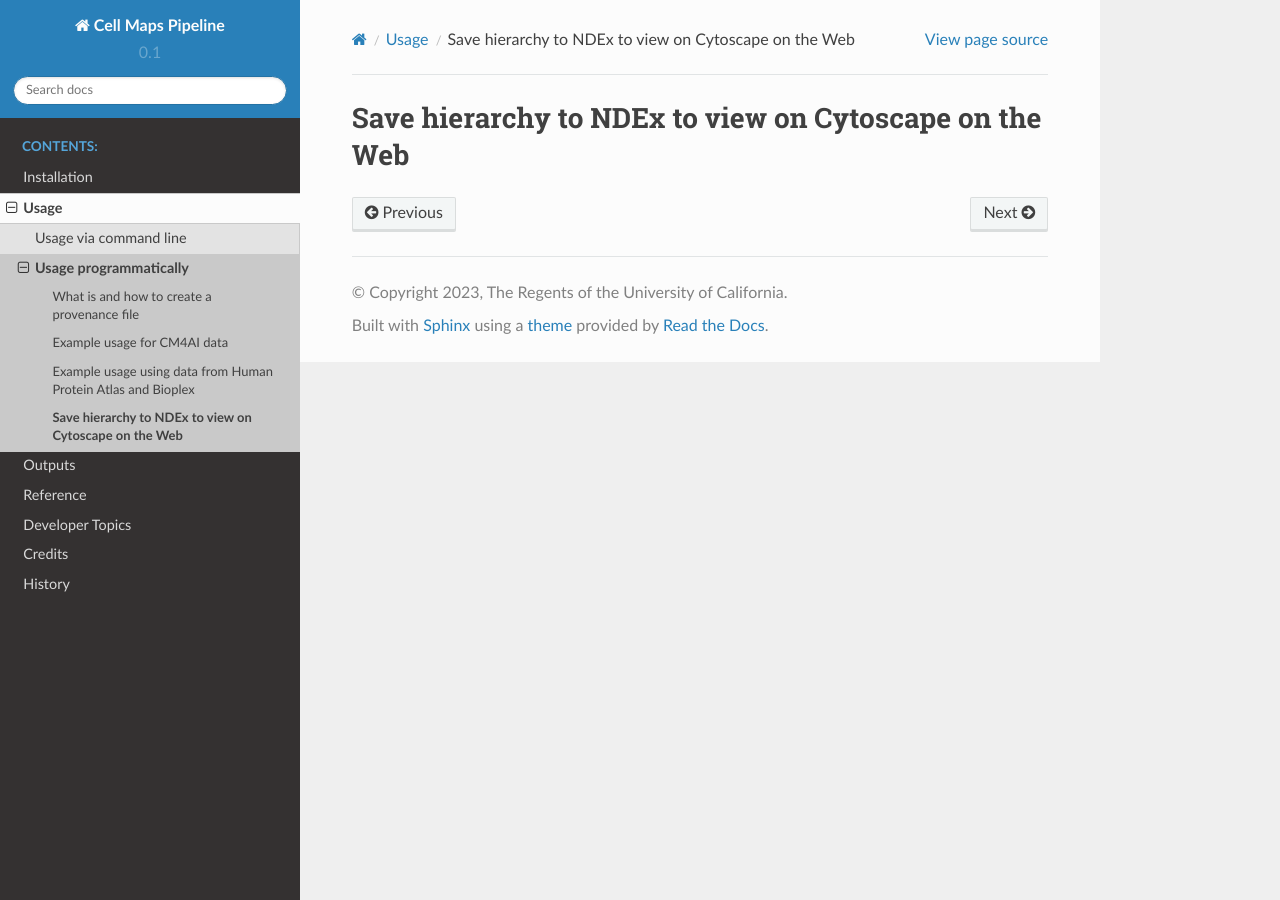
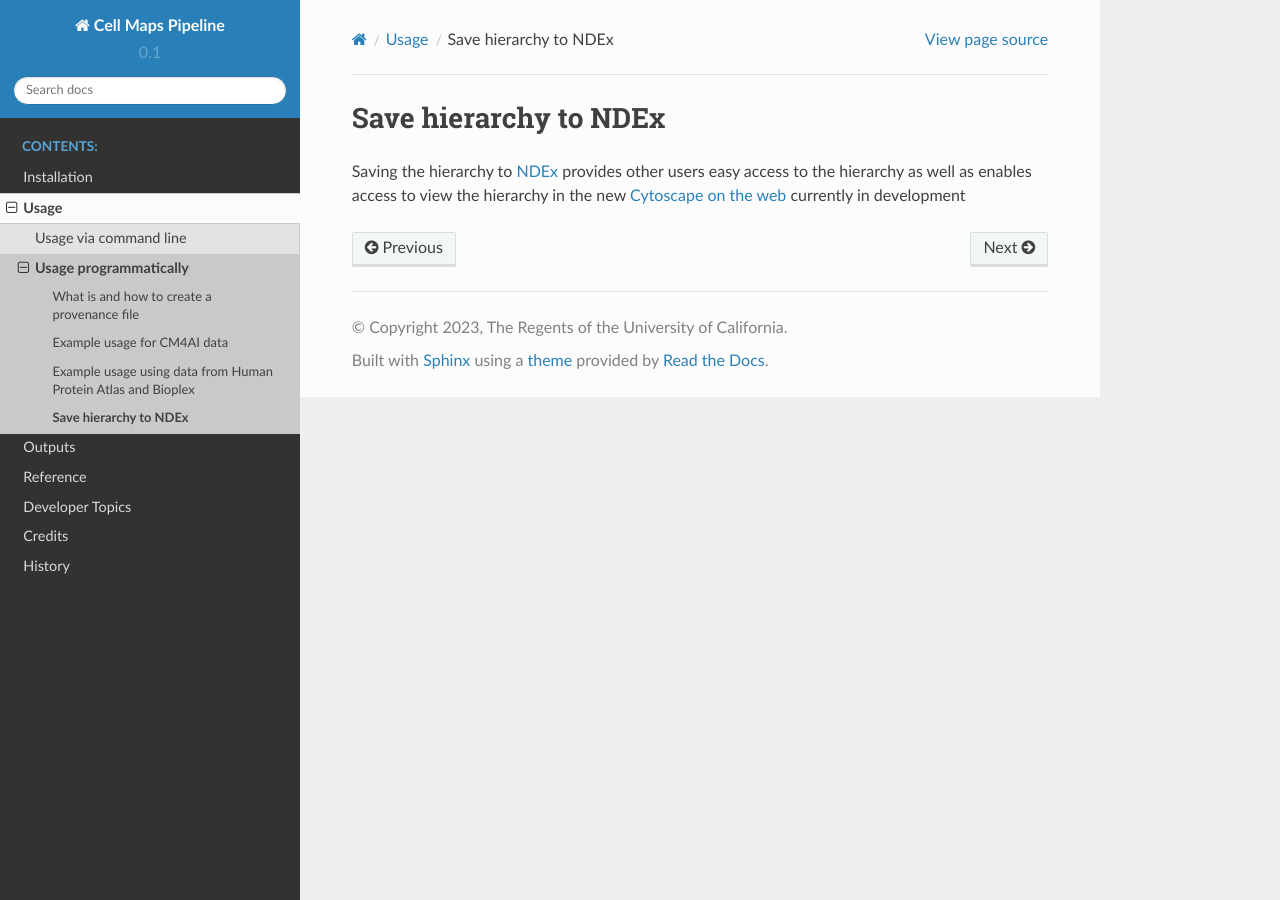
Before and after one commit to idekerlab/cellmaps_pipeline, a Sphinx documentation site: the page built from docs/ndex_save.rst, in a window 1280 px wide. Built offline with Sphinx 7.4.7 and the Read the Docs theme 2.0.0, drawn with Linux system fonts in a browser that asks for light colours.

Commit message:
added some notes

```diff
--- a/docs/ndex_save.rst
+++ b/docs/ndex_save.rst
@@ -1,3 +1,12 @@
 ==============================================================
-Save hierarchy to NDEx to view on Cytoscape on the Web
+Save hierarchy to NDEx
 ==============================================================
+
+Saving the hierarchy to `NDEx`_ provides other users easy access to the
+hierarchy as well as enables access to view the hierarchy in the new
+`Cytoscape on the web`_ currently in development
+
+
+
+.. _NDEx: https://www.ndexbio.org
+.. _Cytoscape on the web: https://web-stage.cytoscape.org
```
